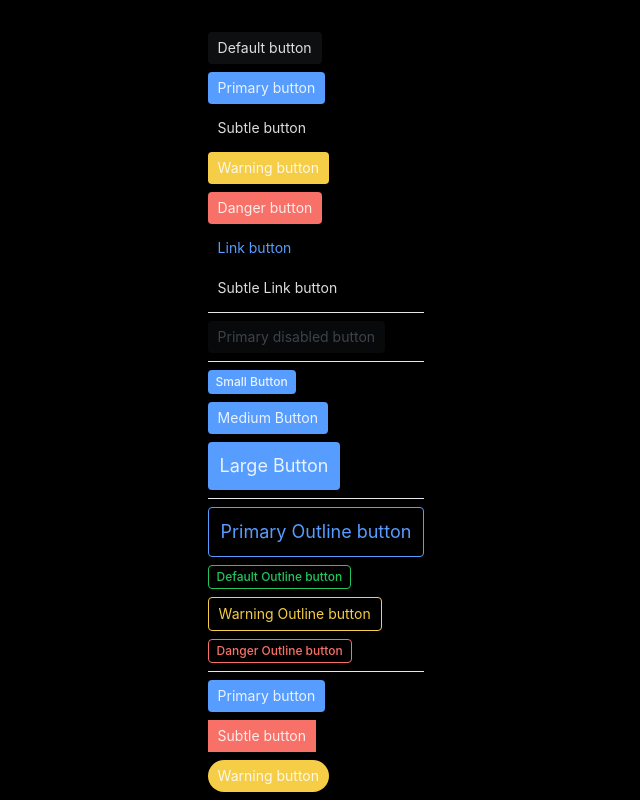
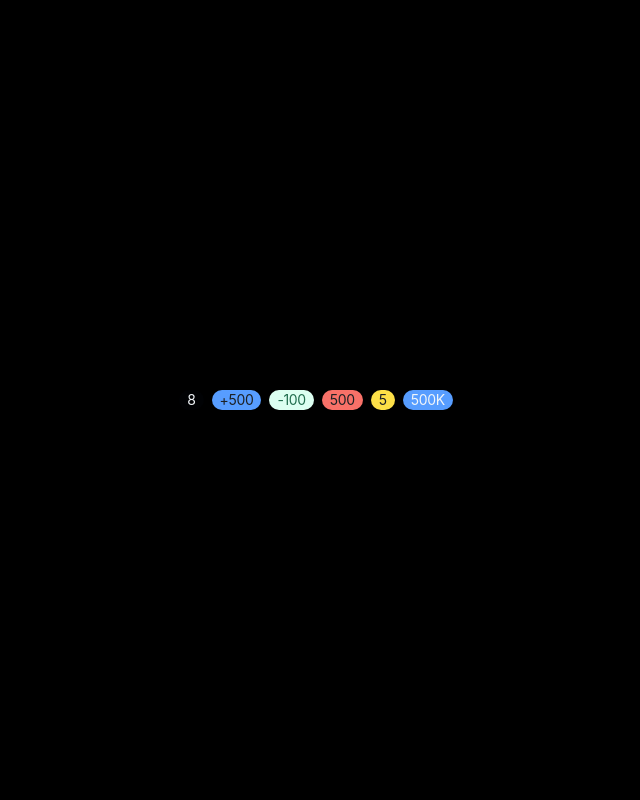
Before and after one commit to karthi13/vue-atlassian-ui-components, a Vue app: page / in a window 1280 px wide. Shown: the top 800 px of the page, without its empty margins (324-964 px from the left). Built offline with nearby package versions, Linux system fonts and the light colour scheme.

Commit message:
chore: refactored badge component

```diff
--- a/src/App.vue
+++ b/src/App.vue
@@ -1,9 +1,11 @@
 <template>
   <div>
-    <Button />
+    <!-- <Button /> -->
+    <Badge />
   </div>
 </template>
 
 <script setup lang="ts">
 import Button from './showcase/Button.vue'
+import Badge from './showcase/Badge.vue'
 </script>
--- a/src/components/Badge/Badge.vue
+++ b/src/components/Badge/Badge.vue
@@ -10,12 +10,12 @@ import { cva, type VariantProps} from 'class-variance-authority';
 const badge = cva('tracking-tight	inline-flex items-center text-inverse rounded-full h-5 box-border ps-2 pe-2 leading-4 text-sm text-center place-items-center', {
   variants: {
     appearance: {
-      default: "bg-btn-neutral",
+      default: "bg-neutral",
       added: "bg-btn-primary",
-      important: "bg-emerald-500",
-      primaryInverted: "bg-red-200",
+      important: "bg-bg-success text-success",
+      primaryInverted: "bg-btn-danger",
       removed: "bg-yellow-300",
-      primary: "bg-btn-primary",
+      primary: "bg-btn-primary text-slate-100",
     },
   },
   compoundVariants: [
--- a/src/showcase/Badge.vue
+++ b/src/showcase/Badge.vue
@@ -1,13 +1,14 @@
 <template>
-  <div>
-    <Badge>500</Badge>
+  <div class="flex gap-2">
+    <Badge>8</Badge>
+    <Badge appearance="added">+500</Badge>
+    <Badge appearance="important">-100</Badge>
+    <Badge appearance="primaryInverted">500</Badge>
+    <Badge appearance="removed">5</Badge>
+    <Badge appearance="primary">500K</Badge>
   </div>
 </template>
 
 <script setup lang="ts">
 import Badge from '../components/Badge/Badge.vue'
 </script>
-
-<style scoped>
-
-</style>
--- a/tailwind.config.js
+++ b/tailwind.config.js
@@ -32,7 +32,10 @@ export default {
         'link-primary-active': '#85B8FF',
         'default': '#B6C2CF',
         'inverse': '#1D2125',
-        'subtle': '##9FADBC'
+        'subtle': '##9FADBC',
+        'neutral': '#091E420F',
+        'success': '#216E4E',
+        'bg-success': '#DCFFF1',
       }
     },
   },
```
